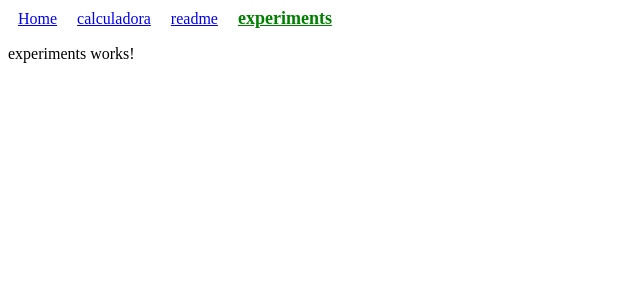
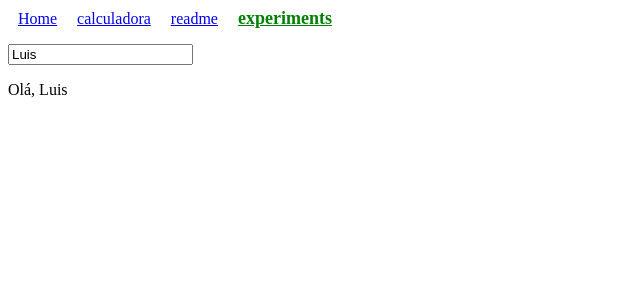
Before and after one commit to LuisAlmeida2555/Aulas-Angular, an Angular app in the folder aulas/: page /experiments in a window 1280 px wide. Shown: the top 300 px of the page, without its empty margins (0-640 px from the left). Built offline with nearby package versions, Linux system fonts and the light colour scheme.

Commit message:
variable binding

```diff
--- a/aulas/src/app/experiments/experiments.component.css
+++ b/aulas/src/app/experiments/experiments.component.css
@@ -0,0 +1,4 @@
+input{
+  display: block;
+  margin-top: 15px;
+}
--- a/aulas/src/app/experiments/experiments.component.html
+++ b/aulas/src/app/experiments/experiments.component.html
@@ -1 +1,2 @@
-<p>experiments works!</p>
+<input type="text" (input)="changeName($event)" value={{name}} >
+<p>Olá, {{name}}</p>
--- a/aulas/src/app/experiments/experiments.component.ts
+++ b/aulas/src/app/experiments/experiments.component.ts
@@ -12,4 +12,9 @@ export class ExperimentsComponent implements OnInit {
   ngOnInit(): void {
   }
 
+  name : string ="Luis";
+
+  changeName(event){
+    this.name = event.target.value;
+  }
 }
```
